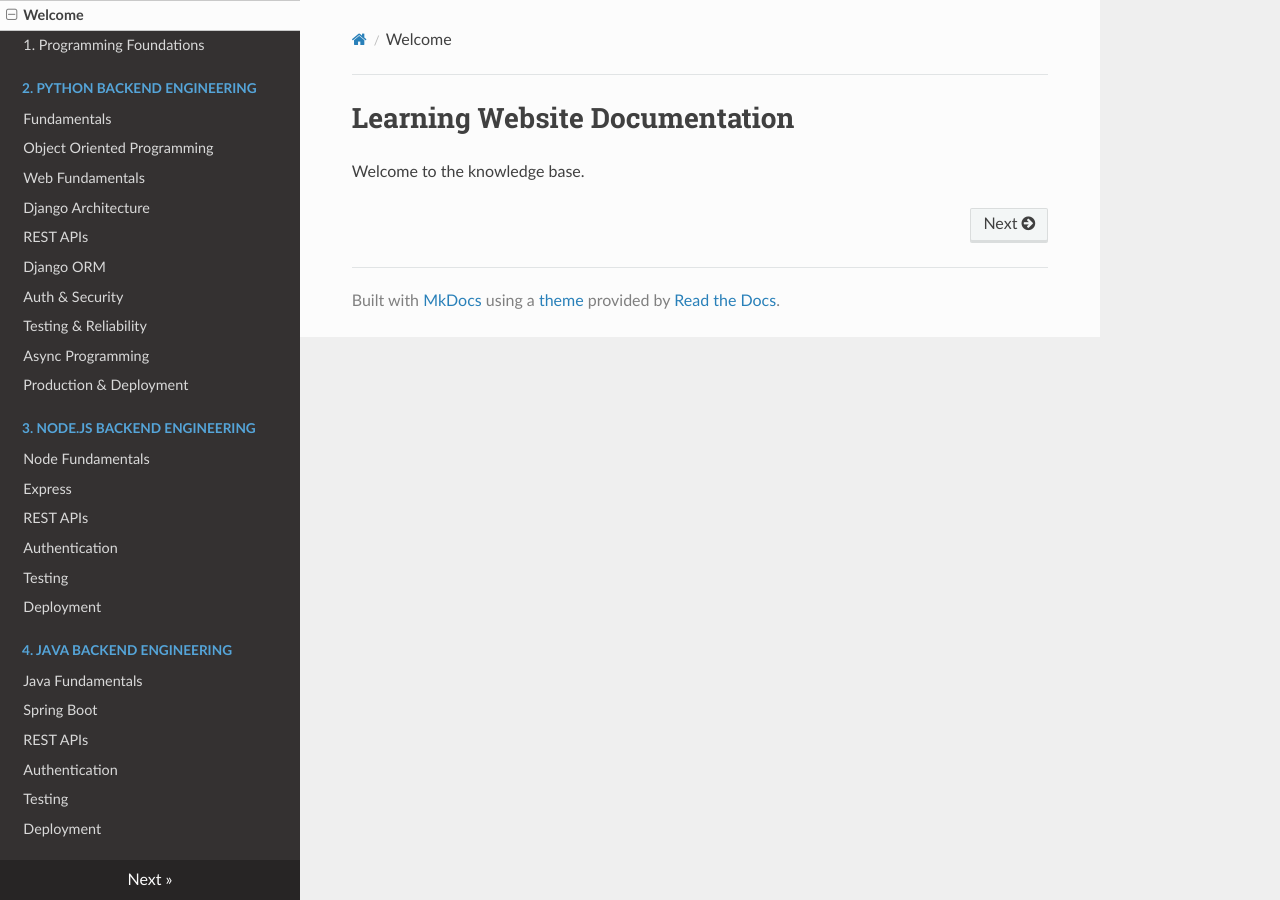
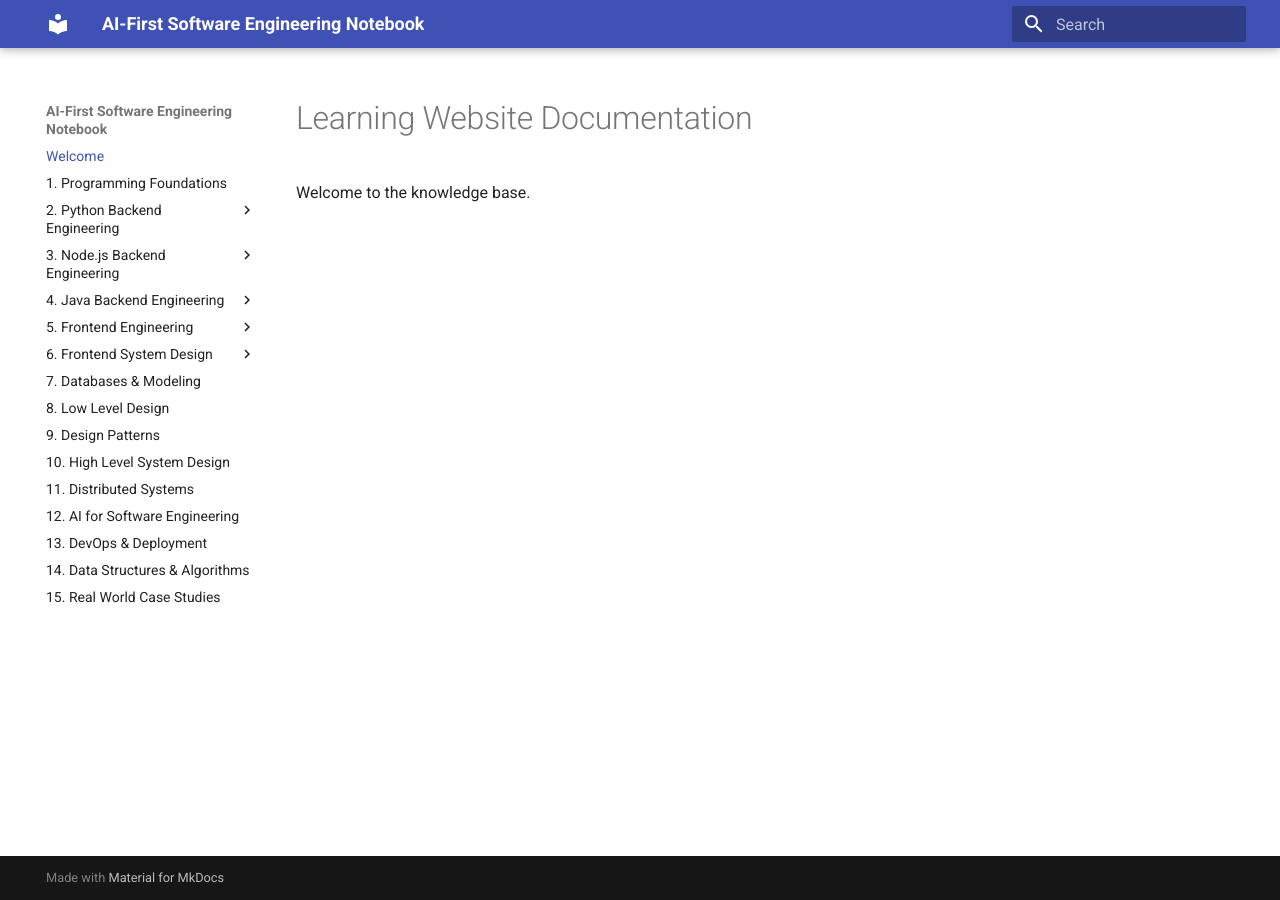
Before and after one commit to ergauravgoyal/ai-first-software-engineer, an MkDocs documentation site: the page built from docs/README.md, in a window 1280 px wide. Built offline with MkDocs 1.6.1 and Material for MkDocs 9.7.7, drawn with Linux system fonts in a browser that asks for light colours; nearby versions of some CDN libraries.

Commit message:
Add GitHub Actions workflow for MkDocs deployment

```diff
--- a/mkdocs.yml
+++ b/mkdocs.yml
@@ -1,7 +1,8 @@
 site_name: AI-First Software Engineering Notebook
 site_description: A structured knowledge base documenting my journey of becoming a strong AI-first software engineer.
 site_author: Gaurav Goyal
-theme: readthedocs # Lightweight default theme
+theme:
+  name: material
 
 nav:
   - Welcome: "README.md"
```
Also changed, not shown: 1 other file.
